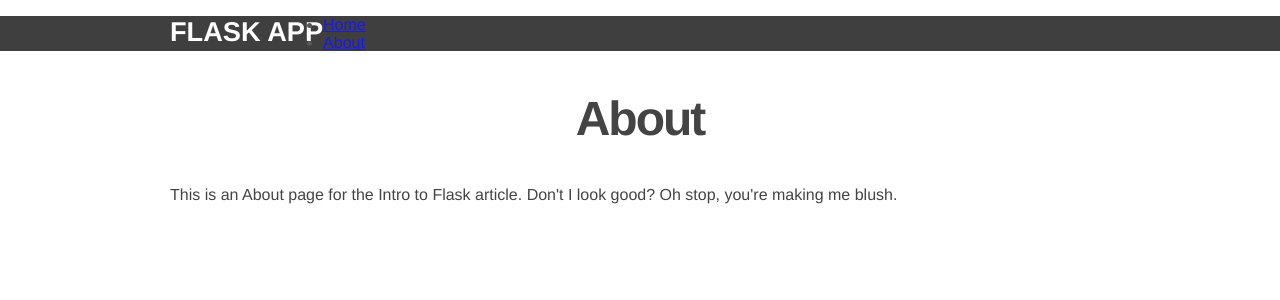
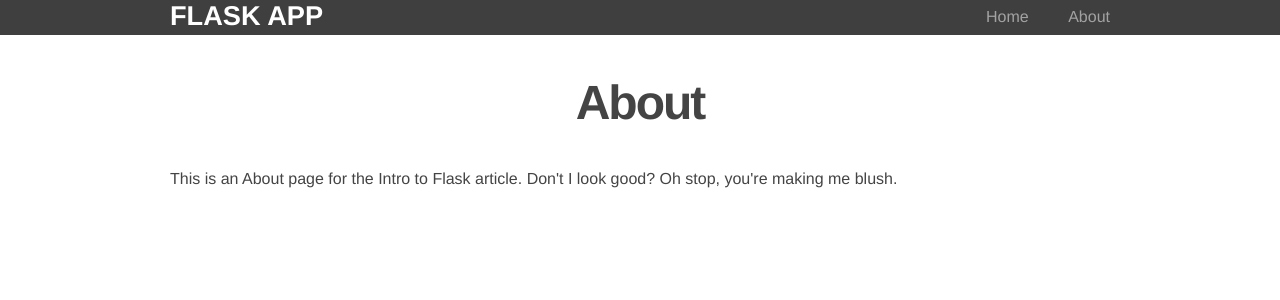
Before and after one commit to Chell0/cp-readiness, a Flask app: page /about in a window 1280 px wide. Shown: the top 300 px of the page. Run offline with Flask 2, Linux system fonts and the light colour scheme.

Commit message:
modified main.css

```diff
--- a/app/static/css/main.css
+++ b/app/static/css/main.css
@@ -62,3 +62,25 @@ h3 {
     letter-spacing: -1px;
     color: #999;
 }
+
+/*
+ * Display navigation links inline
+ */
+
+.menu {
+    float: right;
+    margin-top: 8px;
+}
+
+.menu li {
+    display: inline;
+}
+
+.menu li + li {
+    margin-left: 35px;
+}
+
+.menu li a {
+    color: #999;
+    text-decoration: none;
+}
```
